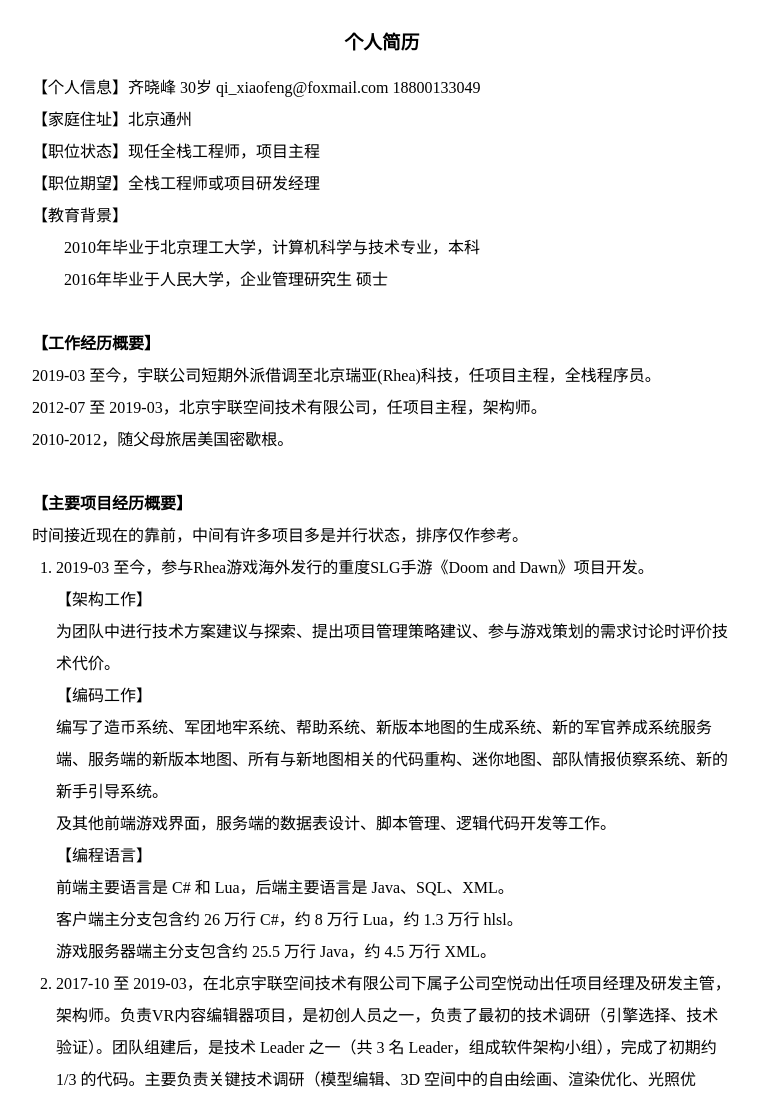
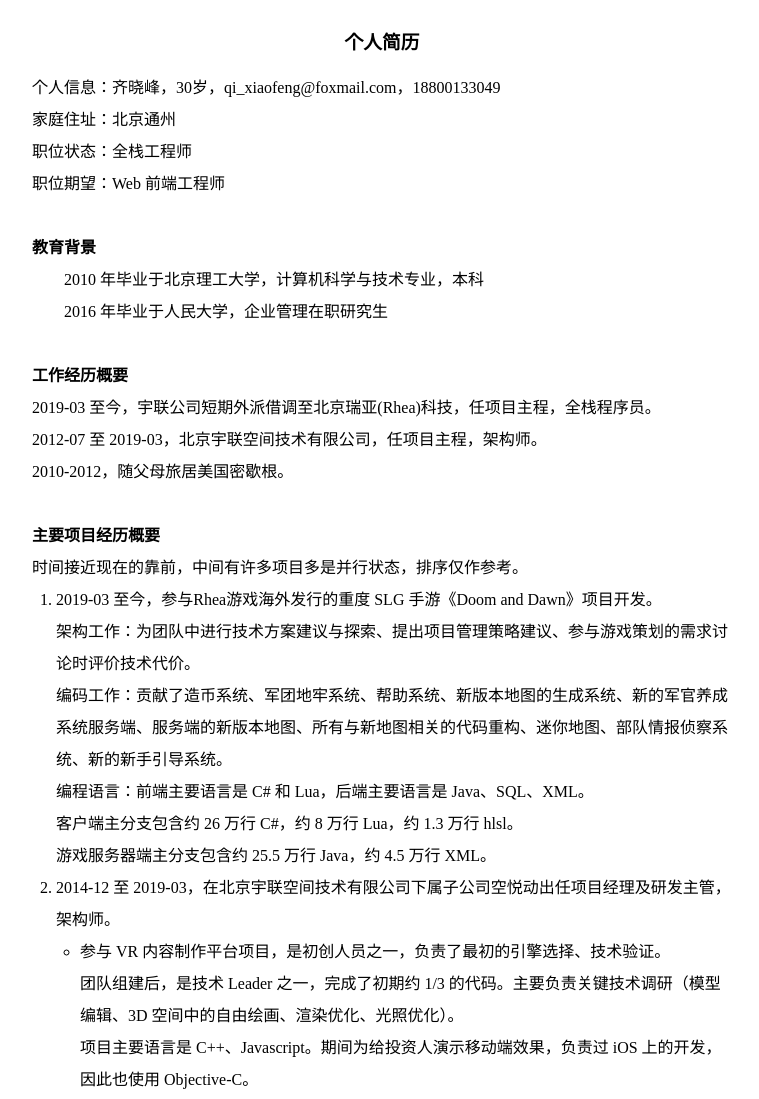
Before and after one commit to qixiaofeng-gst/uinp, a plain HTML site: page resumes/resume_new.html in a window 1280 px wide. Shown: the top 1099 px of the page, without its empty margins (258-1017 px from the left). Drawn offline with Linux system fonts and the light colour scheme.

Commit message:
Resume updated.

```diff
--- a/resumes/resume_new.html
+++ b/resumes/resume_new.html
@@ -41,39 +41,41 @@ div > div {
 <div>
 </div>
 <div>
-【个人信息】齐晓峰 30岁 qi_xiaofeng@foxmail.com 18800133049<br>
-【家庭住址】北京通州<br>
-【职位状态】现任全栈工程师，项目主程<br>
-【职位期望】全栈工程师或项目研发经理<br>
-【教育背景】<br>
-<div>2010年毕业于北京理工大学，计算机科学与技术专业，本科</div>
-<div>2016年毕业于人民大学，企业管理研究生 硕士</div>
+个人信息：齐晓峰，30岁，qi_xiaofeng@foxmail.com，18800133049<br>
+家庭住址：北京通州<br>
+职位状态：全栈工程师<br>
+职位期望：Web 前端工程师<br>
 </div>
 
 <div>
-<strong>【工作经历概要】</strong>
+<strong>教育背景</strong>
+<div>2010 年毕业于北京理工大学，计算机科学与技术专业，本科</div>
+<div>2016 年毕业于人民大学，企业管理在职研究生</div>
+</div>
+
+<div>
+<strong>工作经历概要</strong>
 2019-03 至今，宇联公司短期外派借调至北京瑞亚(Rhea)科技，任项目主程，全栈程序员。<br>
 2012-07 至 2019-03，北京宇联空间技术有限公司，任项目主程，架构师。<br>
 2010-2012，随父母旅居美国密歇根。<br>
 </div>
 
 <div>
-<strong>【主要项目经历概要】</strong>
+<strong>主要项目经历概要</strong>
 时间接近现在的靠前，中间有许多项目多是并行状态，排序仅作参考。
   <ol>
     <li>
-    2019-03 至今，参与Rhea游戏海外发行的重度SLG手游《Doom and Dawn》项目开发。<br>
-    【架构工作】<br>
-    为团队中进行技术方案建议与探索、提出项目管理策略建议、参与游戏策划的需求讨论时评价技术代价。<br>
-    【编码工作】<br>
-    编写了造币系统、军团地牢系统、帮助系统、新版本地图的生成系统、新的军官养成系统服务端、服务端的新版本地图、所有与新地图相关的代码重构、迷你地图、部队情报侦察系统、新的新手引导系统。<br>
-    及其他前端游戏界面，服务端的数据表设计、脚本管理、逻辑代码开发等工作。<br>
-    【编程语言】<br>
-    前端主要语言是 C# 和 Lua，后端主要语言是 Java、SQL、XML。<br>
+    2019-03 至今，参与Rhea游戏海外发行的重度 SLG 手游《Doom and Dawn》项目开发。<br>
+    架构工作：为团队中进行技术方案建议与探索、提出项目管理策略建议、参与游戏策划的需求讨论时评价技术代价。<br>
+    编码工作：贡献了造币系统、军团地牢系统、帮助系统、新版本地图的生成系统、新的军官养成系统服务端、服务端的新版本地图、所有与新地图相关的代码重构、迷你地图、部队情报侦察系统、新的新手引导系统。<br>
+    编程语言：前端主要语言是 C# 和 Lua，后端主要语言是 Java、SQL、XML。<br>
     客户端主分支包含约 26 万行 C#，约 8 万行 Lua，约 1.3 万行 hlsl。<br>
     游戏服务器端主分支包含约 25.5 万行 Java，约 4.5 万行 XML。
-    <li>2017-10 至 2019-03，在北京宇联空间技术有限公司下属子公司空悦动出任项目经理及研发主管，架构师。负责VR内容编辑器项目，是初创人员之一，负责了最初的技术调研（引擎选择、技术验证）。团队组建后，是技术 Leader 之一（共 3 名 Leader，组成软件架构小组），完成了初期约 1/3 的代码。主要负责关键技术调研（模型编辑、3D 空间中的自由绘画、渲染优化、光照优化）。项目主要语言是 C++、Javascript。期间为给投资人演示移动端效果，负责过 iOS 上的开发，因此也使用 Objective-C。公司下属其他项目研发经历如下：<br>
+    <li>2014-12 至 2019-03，在北京宇联空间技术有限公司下属子公司空悦动出任项目经理及研发主管，架构师。
     <ul>
+      <li>参与 VR 内容制作平台项目，是初创人员之一，负责了最初的引擎选择、技术验证。<br>
+      团队组建后，是技术 Leader 之一，完成了初期约 1/3 的代码。主要负责关键技术调研（模型编辑、3D 空间中的自由绘画、渲染优化、光照优化）。<br>
+      项目主要语言是 C++、Javascript。期间为给投资人演示移动端效果，负责过 iOS 上的开发，因此也使用 Objective-C。
       <li>主持 SVOM 载荷电性件对接项目的开发，负责需求分析、架构设计、代码实现、与西安光电研究所对接测试。项目主要语言是 C#，约 6 千行。
       <li>主持“黏黏怪物研究所”（甲方上海静安大悦城）小程序开发，负责服务端到前端小程序的分析、设计和实现。<br>
       项目主要语言是 Javascript、WXSS（CSS 在微信平台的变种）、WXML（HTML 在微信平台的变种），合计 1500 行左右。<br>
@@ -88,30 +90,31 @@ div > div {
       <li>主持兔小招视频招聘平台开发，后端语言 Java，网页前端语言 HTML、CSS、Javascript，iOS 前端语言 Objective-C。
     </ul>
 
-    <li>2012-07 至 2017-10，在北京宇联空间技术有限公司，从程序员逐步晋升至主程序员，架构师。参与了北京宇联代表国家天文台与欧洲空间局合作的 Hershel 空间望远镜项目地面段数据处理系统（简写 HCSS）的开发和维护工作，与来自英国、西班牙等地的工程师和科学家协作。<br>
-    项目的主要语言是 Java、jython（Python 的 Java 实现）。处理了 89 个 Issue。重构和单元测试编写约涉及 6 万行代码（HCSS 总规模约在 300 万行）。
+    <li>2012-07 至 2014-12，在北京宇联空间技术有限公司，从程序员逐步晋升至主程序员，架构师。
     <ul>
+      <li>参与了北京宇联代表国家天文台与欧洲空间局合作的 Hershel 项目地面段数据处理系统（简写 HCSS）的开发和维护工作，与来自英国、西班牙等地的工程师和科学家协作。<br>
+      项目的主要语言是 Java、jython（Python 的 Java 实现）。处理了 89 个 Issue。重构和单元测试编写约涉及 6 万行代码（HCSS 总规模约在 300 万行）。
       <li>主持 SVOM 地面段数据处理系统 1、2、3 期的开发。负责团队组建（招聘、培训）、投标、需求分析、架构设计、代码实现、测试验收、文档编纂等项目乙方的所有方面。<br>
       主语言是 Java、Jython。开发团队规模始终维系在 3~5 人。<br>
       <li>主持 FAST 望远镜控制系统原型（没有直接控制 FAST，而是使用国家天文台内一个 4.5 米口径的望远镜进行验证）的开发，主语言是 Python。<br>
-      <li>开发了在线数据处理平台（SVOM 内的试验项目，将本地运行的数据处理计算放到服务器端，本地只做图形界面），前端是网页，依赖了 Bootstrap 和少许 JS 库，后端是 Java 服务。<br>
+      <li>开发了在线数据处理平台（SVOM 内的试验项目，将本地运行的数据处理计算放到服务器端），前端是网页，依赖了 Bootstrap 和少许 JS 库，后端是 Java 服务。<br>
       <li>开发了 trip-planner（用于参与旅游类应用竞赛的作品）平台，后端 Java，前端 HTML/JS/CSS，依赖 JQuery/Mustuche/Backbone 等 JS 库。<br>
     </ul>
   <ol>
 </div>
 
 <div>
-  <strong>【能力简介】</strong>
+  <strong>能力简介</strong>
   <ol>
   <li>计算机科学方面，数组、链表、字典、树、队列皆有使用或实现的经验；贪婪类算法和分而治之类算法皆有实践，能按实际需求选用适合的算法；对堆栈、垃圾回收、多线程、多进程、编译、网络协议、Socket 级编程皆有理解。
   <li>软件工程方面，cvs、svn、git 皆有使用经验，对源码库的管理（提交、合并规则的制订和执行）有经验；主要实践经验在 Java、c/C++、C# 的自动化编译方面，使用过 jenkins、hudson 和项目内研发的自动化测试和编译系统。
-  <li>程序设计方面，主持过多个（大于五个）项目的需求分析过程，包括沟通用户或甲方，进行需求文档的编纂；主持过多个项目的模块设计、架构设计（此处架构主要指模块的组织方式、模块间的依赖关系设计）;比较擅长有主题、有目的性的沟通，弱于调动情绪、激励；项目间、模块间、目录（包）间、文件内的代码组织都有实践经验；提升可读性的各类手段皆有实践、阅读过最优质和糟糕的代码；大量的编程经验，能预见代码中可能出错的环节并作出预防；Python、批处理、bash、VB 皆有编写实际可用的脚本的经验；使用过 MySQL、PostgresSQL、SQL server、MongoDB，有性能优化、索引优化经验，了解数据库备份。
+  <li>程序设计方面，主持过多个（大于五个）项目的需求分析过程，包括沟通用户或甲方，进行需求文档的编纂；主持过多个项目的模块设计、架构设计（此处架构主要指模块的组织方式、模块间的依赖关系设计）；比较擅长有主题、有目的性的沟通，弱于调动情绪、激励；项目间、模块间、目录（包）间、文件内的代码组织都有实践经验；提升可读性的各类手段皆有实践、阅读过最优质和糟糕的代码；大量的编程经验，能预见代码中可能出错的环节并作出预防；Python、批处理、bash、VB 皆有编写实际可用的脚本的经验；使用过 MySQL、PostgresSQL、SQL server、MongoDB，有性能优化、索引优化经验，了解数据库备份。
   <li>行业相关经验方面，主流的开发语言 C++、C#、Java、Python、Javascript、Lua 皆有编写万行以上的经验；各主流系统平台（windows、weixin、linux、android、iOS、mac）皆有开发经验；入行时参与跨国合作的赫歇尔空间天文台的地面端数据分析平台开发，持续两年以上的相关领域英文文献学习；旅游、零售、宣传、社交领域这些领域皆有开发完整应用的经验。
   </ol>
 </div>
 
 <div>
-  <strong>【自我评价】</strong>
+  <strong>自我评价</strong>
   <ul>
   <li>学习效率高
   <li>工作专注
@@ -122,7 +125,7 @@ div > div {
 </div>
 
 <div>
-<strong>【其他试验性小项目经历概要】</strong>
+<strong>其他试验性小项目经历概要</strong>
 下面列的项目实在主要项目之余，为宇联空间做的尝试性项目，都是短期运行或长期运行但规模很小的项目。
 <ul>
   <li>怪物快印小程序
@@ -139,7 +142,5 @@ div > div {
 </ul>
 </div>
 
-
-
 </body>
 </HTML>
```
